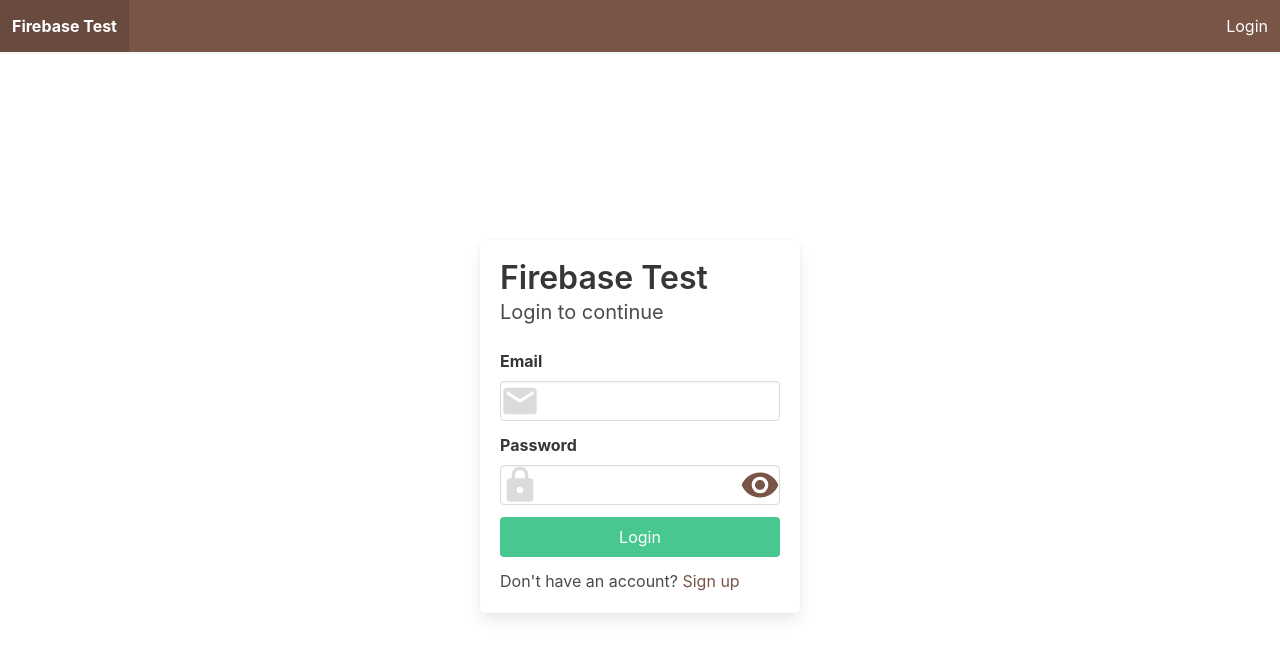
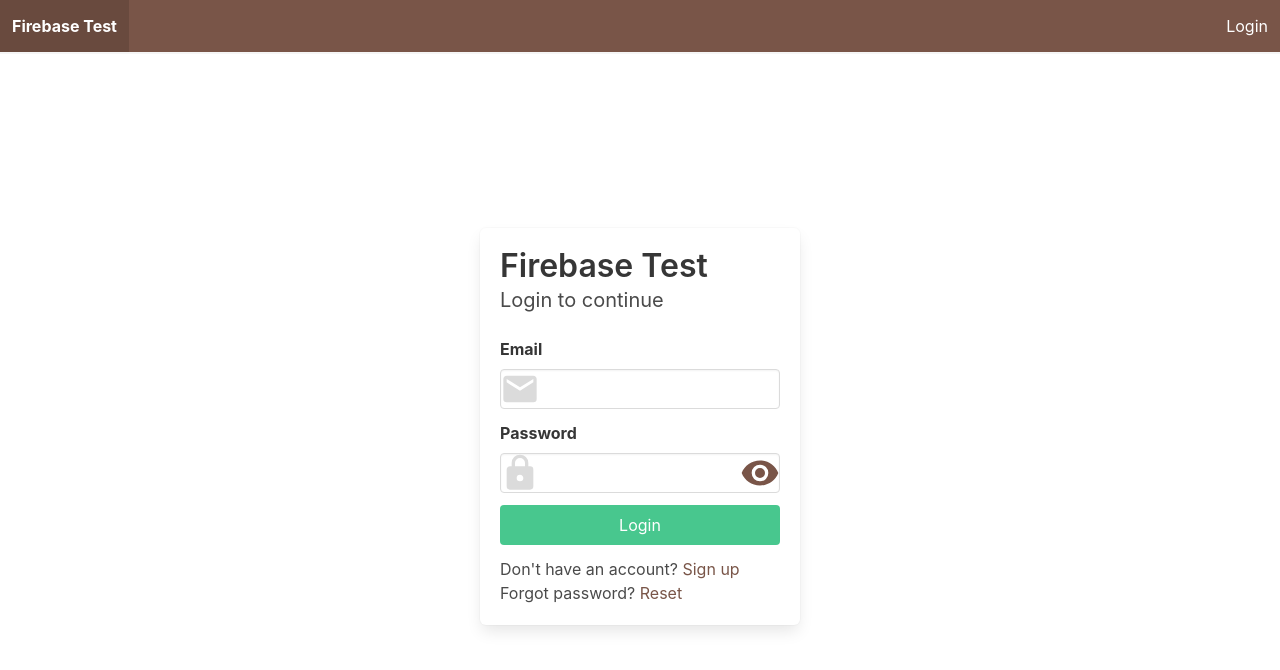
Before and after one commit to drdilyor/firebase-app, a Vue app: page /login in a window 1280 px wide. Shown: the top 670 px of the page. Built offline with nearby package versions, Linux system fonts and the light colour scheme.

Commit message:
password reset

```diff
--- a/src/views/Login.vue
+++ b/src/views/Login.vue
@@ -1,7 +1,7 @@
 <template>
   <section class="section center">
     <transition name="flip">
-      <div v-if="showLogin" key="login" class="box">
+      <div v-if="page == 'login'" key="login" class="box">
         <h1 class="title">Firebase Test</h1>
         <p class="subtitle">Login to continue</p>
         <form @submit.prevent="login">
@@ -26,10 +26,11 @@
             Login
           </b-button></b-field>
           <p class="has-text-danger">{{ loginForm.error }}</p>
-          <p>Don't have an account? <a href="#" @click.prevent="showLogin = false">Sign up</a></p>
+          <p>Don't have an account? <a href="#" @click.prevent="page = 'signup'">Sign up</a></p>
+          <p>Forgot password? <a href="#" @click.prevent="page = 'reset'">Reset</a></p>
         </form>
       </div>
-      <div v-else key="signup" class="box">
+      <div v-else-if="page == 'signup'" key="signup" class="box">
         <h1 class="title">Firebase Test</h1>
         <p class="subtitle">Welcome to my app! Here you can create an account</p>
         <form @submit.prevent="signup">
@@ -65,7 +66,28 @@
             Sign up
           </b-button></b-field>
           <p class="has-text-danger">{{ signupForm.error }}</p>
-          <p>Already have an account? <a href="#" @click.prevent="showLogin = true">Login</a></p>
+          <p>Already have an account? <a href="#" @click.prevent="page = 'login'">Login</a></p>
+        </form>
+      </div>
+      <div v-else-if="page = 'reset'" key="reset" class="box">
+        <h1 class="title">Firebase Test</h1>
+        <p class="subtitle">Reset password</p>
+        <b-message v-model="resetForm.showSuccess" type="is-success">
+          Success. Check your email for a reset link.
+        </b-message>
+        <form @submit.prevent="reset">
+          <b-field label="Email">
+            <b-input
+              v-model="loginForm.email"
+              type="email"
+              icon="email"
+              required />
+          </b-field>
+          <b-field><b-button :loading="resetForm.loading" type="is-danger" native-type="submit" expanded>
+            Reset
+          </b-button></b-field>
+          <p class="has-text-danger">{{ resetForm.error }}</p>
+          <p>Go back to <a href="#" @click.prevent="page = 'login'">Login</a></p>
         </form>
       </div>
     </transition>
@@ -73,9 +95,11 @@
 </template>
 
 <script>
+import firebase from '@/firebase'
+
 export default {
   data: () => ({
-    showLogin: true,
+    page: 'login',
     loginForm: {
       email: '',
       password: '',
@@ -89,6 +113,11 @@ export default {
       password: '',
       loading: false,
       error: null,
+    },
+    resetForm: {
+      loading: false,
+      error: null,
+      showSuccess: false,
     }
   }),
   methods: {
@@ -133,6 +162,22 @@ export default {
       finally {
         form.loading = false
       }
+    },
+    async reset() {
+      const form = this.resetForm
+      form.loading = true
+      form.error = null
+      form.showSuccess = false
+      try {
+        await firebase.auth.sendPasswordResetEmail(this.loginForm.email)
+        form.showSuccess = true
+      }
+      catch (err) {
+        form.error = err.message
+      }
+      finally {
+        form.loading = false
+      }
     }
   }
 }
```
